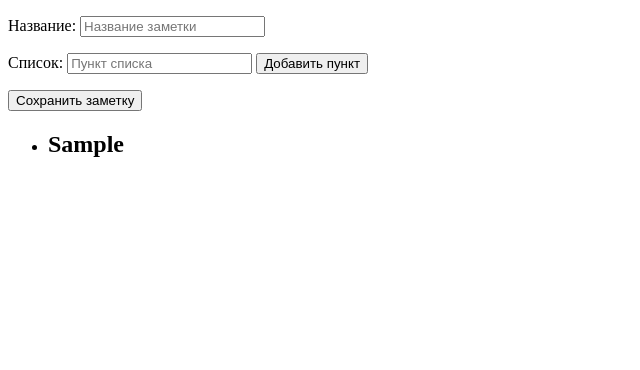
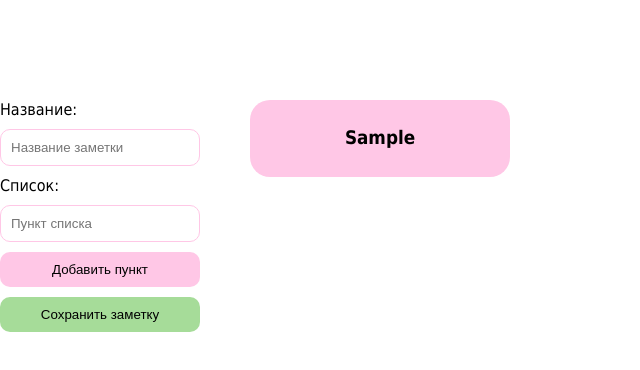
Before and after one commit to asikrr/vue_task2, a plain HTML site: page index.html in a window 1280 px wide. Both pictures are taken after typing "Sample", "Sample" into the empty fields and a click on the input "Сохранить заметку". Shown: the whole page, without its empty margins (0-640 px from the left). Drawn offline with Linux system fonts and the light colour scheme.

Commit message:
style for form and note

```diff
--- a/css/main.css
+++ b/css/main.css
@@ -0,0 +1,73 @@
+* {
+    margin: 0;
+    padding: 0;
+}
+
+body {
+    font-family: Tahoma, sans-serif;
+    margin: auto;
+    max-width: 1440px;
+    padding-top: 100px;
+}
+
+#app {
+    display: flex;
+    gap: 50px;
+}
+
+.note-form,
+.note-form p {
+    display: flex;
+    flex-direction: column;
+    gap: 10px;
+    width: 200px;
+}
+
+.note-form input {
+    padding: 10px;
+    border: 1px solid #ffc7e6;
+    border-radius: 10px;
+    outline: none;
+}
+
+.note-form input:focus {
+    border-color: #e3a0c5;
+}
+
+.note-form input[type=submit],
+button {
+    padding: 10px;
+    border: none;
+    border-radius: 10px;
+}
+
+.note-form input[type=submit] {
+    background-color: #a6dc99;
+}
+
+.note-form input[type=submit]:hover {
+    cursor: pointer;
+    background-color: #80b672;
+}
+
+button {
+    background-color: #ffc7e6;
+}
+
+button:hover {
+    cursor: pointer;
+    background-color: #e3a0c5;
+}
+
+.note {
+    background-color: #ffc7e6;
+    border-radius: 20px;
+    padding: 30px;
+    width: 200px;
+    list-style: none;
+}
+
+.note h3 {
+    text-align: center;
+    line-height: 90%;
+}
--- a/index.html
+++ b/index.html
@@ -13,8 +13,8 @@
 <div id="app">
     <note-form></note-form>
     <ul>
-        <li v-for="note in notes">
-            <h2>{{ note.title }}</h2>
+        <li v-for="note in notes" class="note">
+            <h3>{{ note.title }}</h3>
             <ol>
                 <li v-for="item in note.listItems">{{ item }}</li>
             </ol>
--- a/js/main.js
+++ b/js/main.js
@@ -2,7 +2,7 @@ let eventBus = new Vue()
 
 Vue.component('note-form', {
     template: `
-        <form @submit.prevent="onSubmit">
+        <form @submit.prevent="onSubmit" class="note-form">
             <p>
                 <label for="title">Название:</label>
                 <input id="title" v-model="title" placeholder="Название заметки">
```
